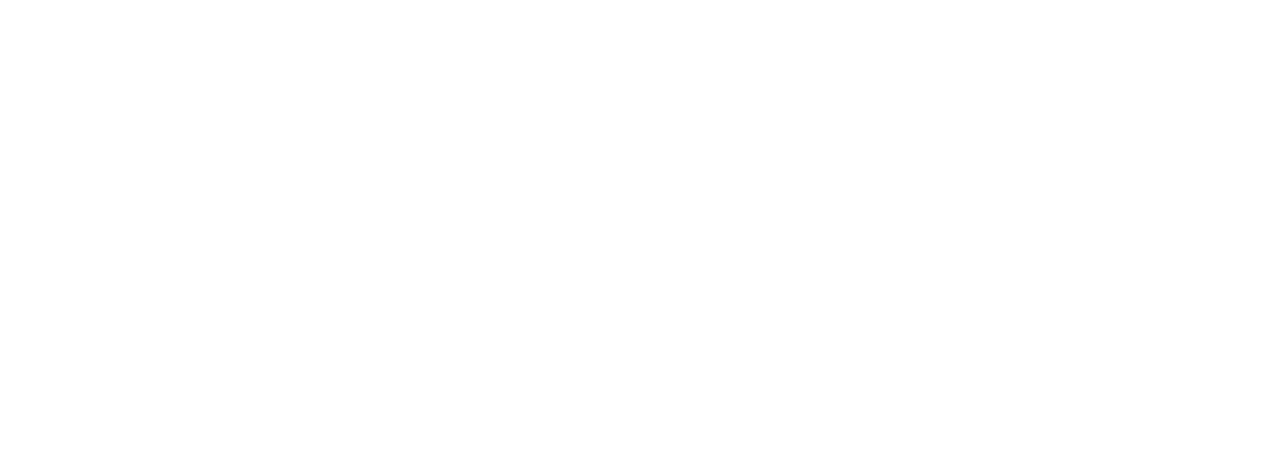
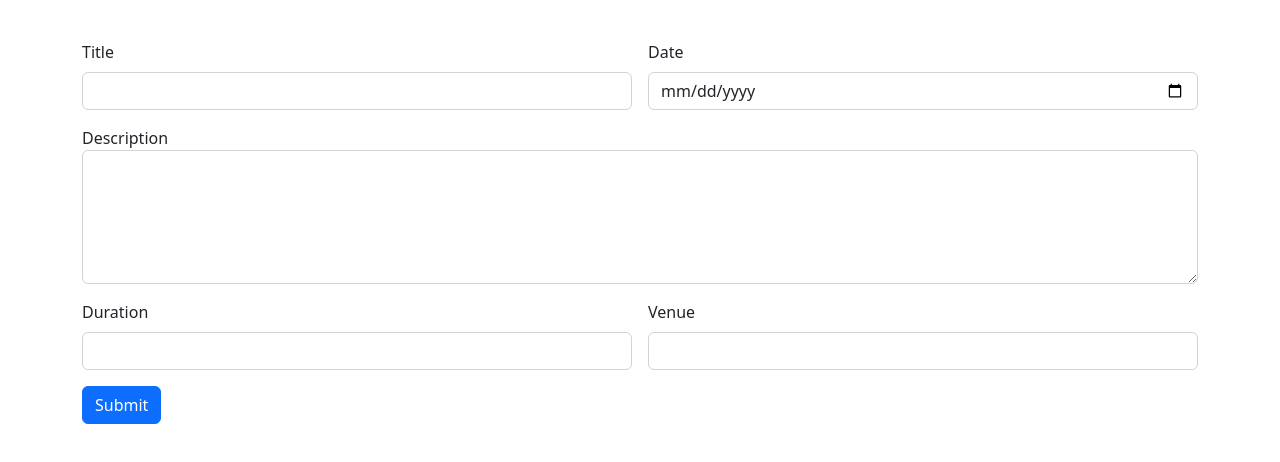
Before and after one commit to delmashajan/Nestdigital-Angular-App, an Angular app: page / in a window 1280 px wide. Shown: the top 462 px of the page. Built offline with nearby package versions, Linux system fonts and the light colour scheme.

Commit message:
addCourse

```diff
--- /dev/null
+++ b/src/app/add-course/add-course.component.html
@@ -0,0 +1,32 @@
+<div class="container">
+    <div class="row">
+        <div class="col col-12 col-sm-12 col-md-12 col-lg-12 col-xl-12 col-xxl-12">
+            <div class="row g-3 mt-4">
+                <div class="col col-12 col-sm-6 col-md-6 col-lg-6 col-xl-6 col-xxl-6">
+                    <label for="" class="form-label">Title</label>
+                    <input type="text" class="form-control" name="courseTitle" [(ngModel)]="courseTitle">
+                </div>
+                <div class="col col-12 col-sm-6 col-md-6 col-lg-6 col-xl-6 col-xxl-6">
+                    <label for="" class="form-label">Date</label>
+                    <input type="date" class="form-control" name="courseDate" [(ngModel)]="courseDate">
+                </div>
+                <div class="col col-12 col-sm-12 col-md-12 col-lg-12 col-xl-12 col-xxl-12">
+                    <label for="" class="fomr-label">Description</label>
+                    <textarea name="courseDescription" [(ngModel)]="courseDescription" id="" cols="10" rows="5" class="form-control">Description</textarea>
+                </div>
+
+                <div class="col col-12 col-sm-6 col-md-6 col-lg-6 col-xl-6 col-xxl-6">
+                    <label for="" class="form-label">Duration</label>
+                    <input type="text" class="form-control" name="courseDuration" [(ngModel)]="courseDuration">
+                </div>
+                <div class="col col-12 col-sm-6 col-md-6 col-lg-6 col-xl-6 col-xxl-6">
+                    <label for="" class="form-label">Venue</label>
+                    <input type="text" class="form-control" name="courseVenue" [(ngModel)]="courseVenue">
+                </div>
+                <div class="col col-12 col-sm-12 col-md-12 col-lg-12 col-xl-12 col-xxl-12">
+                    <button class="btn btn-primary" (click)="readValues()">Submit</button>
+                </div>
+            </div>
+        </div>
+    </div>
+</div>
--- /dev/null
+++ b/src/app/add-course/add-course.component.ts
@@ -0,0 +1,28 @@
+import { Component } from '@angular/core';
+
+@Component({
+  selector: 'app-add-course',
+  templateUrl: './add-course.component.html',
+  styleUrls: ['./add-course.component.css']
+})
+export class AddCourseComponent {
+
+  courseTitle=""
+  courseDescription=""
+  courseDate=""
+  courseDuration=""
+  courseVenue=""
+
+  readValues=()=>
+  {
+    let data:any={"courseTitle":this.courseTitle,"courseDescription":this.courseDescription,"courseDate":this.courseDate,
+    "courseDuration":this.courseDuration,"courseVenue":this.courseVenue}
+    console.log(data)
+
+
+
+
+
+}
+
+}
--- a/src/app/app.component.html
+++ b/src/app/app.component.html
@@ -1,2 +1,2 @@
-
+<app-add-course></app-add-course>
 <router-outlet></router-outlet>
--- a/src/app/app.module.ts
+++ b/src/app/app.module.ts
@@ -13,6 +13,7 @@
 import { ViewCourseComponent } from './view-course/view-course.component';
 import { HttpClientModule } from '@angular/common/http';
 import { EmployeeLoginComponent } from './employee-login/employee-login.component';
+import { AddCourseComponent } from './add-course/add-course.component';
 
 @NgModule({
   declarations: [
@@ -24,7 +25,8 @@
     AdminLoginComponent,
     ViewFriendComponent,
     ViewCourseComponent,
-    EmployeeLoginComponent
+    EmployeeLoginComponent,
+    AddCourseComponent
   ],
   imports: [
     BrowserModule,
```
Also changed, not shown: src/app/add-course/add-course.component.css (added).
